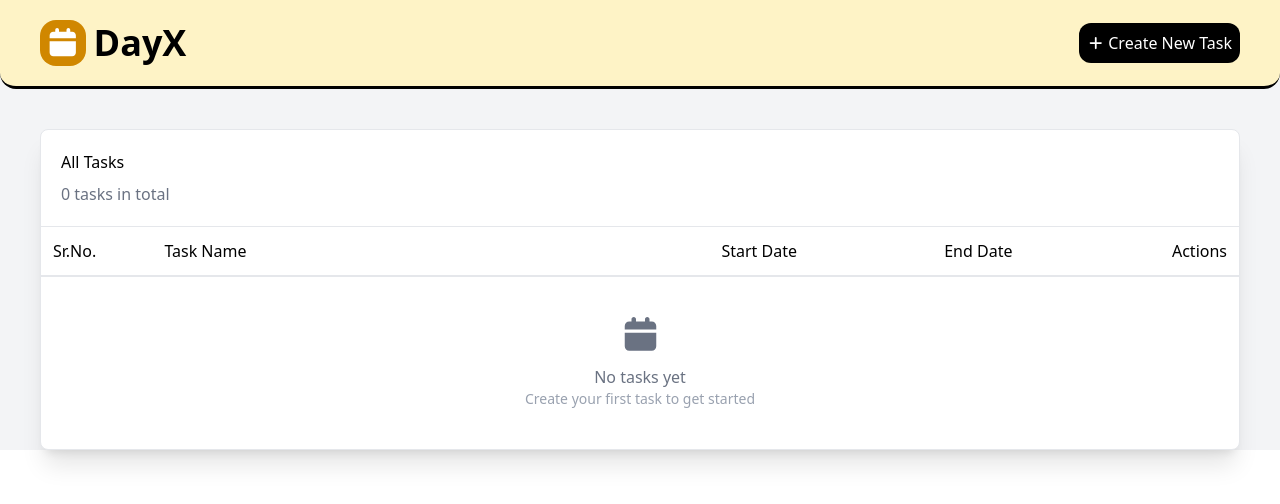
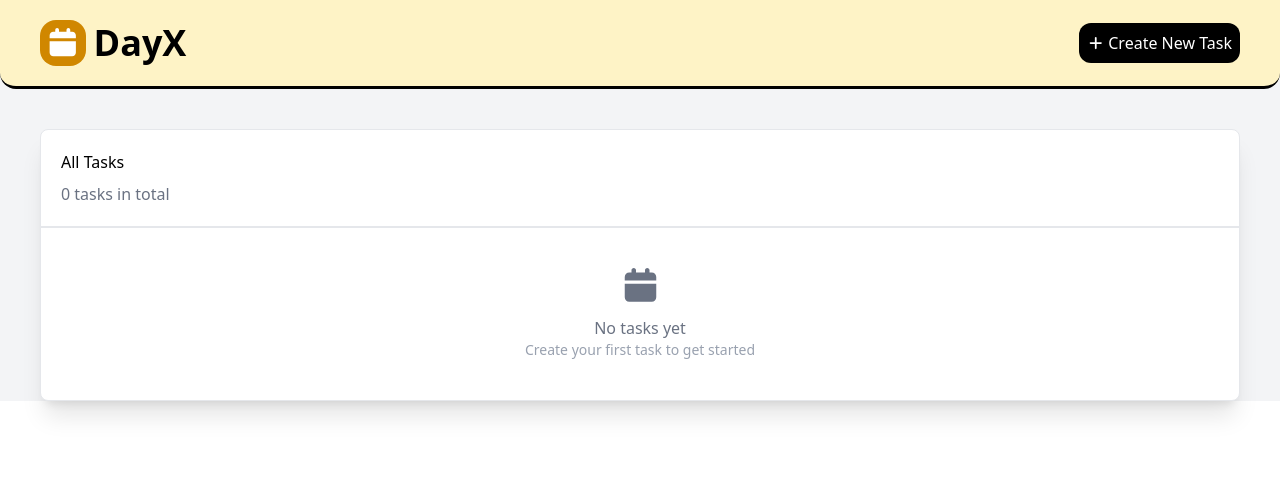
Before and after one commit to usanjay/dayX, a React (Vite) app: page / in a window 1280 px wide. Shown: the top 504 px of the page. Built offline with nearby package versions, Linux system fonts and the light colour scheme.

Commit message:
update - show task list vs empty list based on tasks

```diff
--- a/src/pages/HomePage/Home.jsx
+++ b/src/pages/HomePage/Home.jsx
@@ -21,18 +21,21 @@ function Home({ createTask, tasks, deleteTask }) {
                     <div className="text-gray-500 md:mt-2">{tasks.length} {tasks.length === 1 ? 'task' : 'tasks'} in total</div>
                 </section>
 
-                {/* Tasks list - Desktop View*/}
-                {isMobile
-                    ? (<TaskListMobile tasks={tasks} createTask={createTask} deleteTask={deleteTask} />)
-                    : (<TaskList tasks={tasks} createTask={createTask} deleteTask={deleteTask} />)}
-
-
                 {/* Empty List */}
-                <section className="border-t-2 border-gray-200 py-10 flex flex-col items-center text-gray-500">
-                    <FontAwesomeIcon icon={faCalendar} className="text-4xl mb-3" />
-                    <p>No tasks yet</p>
-                    <p className="text-sm text-gray-400">Create your first task to get started</p>
-                </section>
+                {tasks.length === 0
+                    ?
+                    // Empty Task List
+                    (<section className="border-t-2 border-gray-200 py-10 flex flex-col items-center text-gray-500">
+                        <FontAwesomeIcon icon={faCalendar} className="text-4xl mb-3" />
+                        <p>No tasks yet</p>
+                        <p className="text-sm text-gray-400">Create your first task to get started</p>
+                    </section>)
+                    :
+                    // Task List
+                    isMobile
+                        ? (<TaskListMobile tasks={tasks} createTask={createTask} deleteTask={deleteTask} />)
+                        : (<TaskList tasks={tasks} createTask={createTask} deleteTask={deleteTask} />)
+                }
             </div>
         </div>
     )
```
